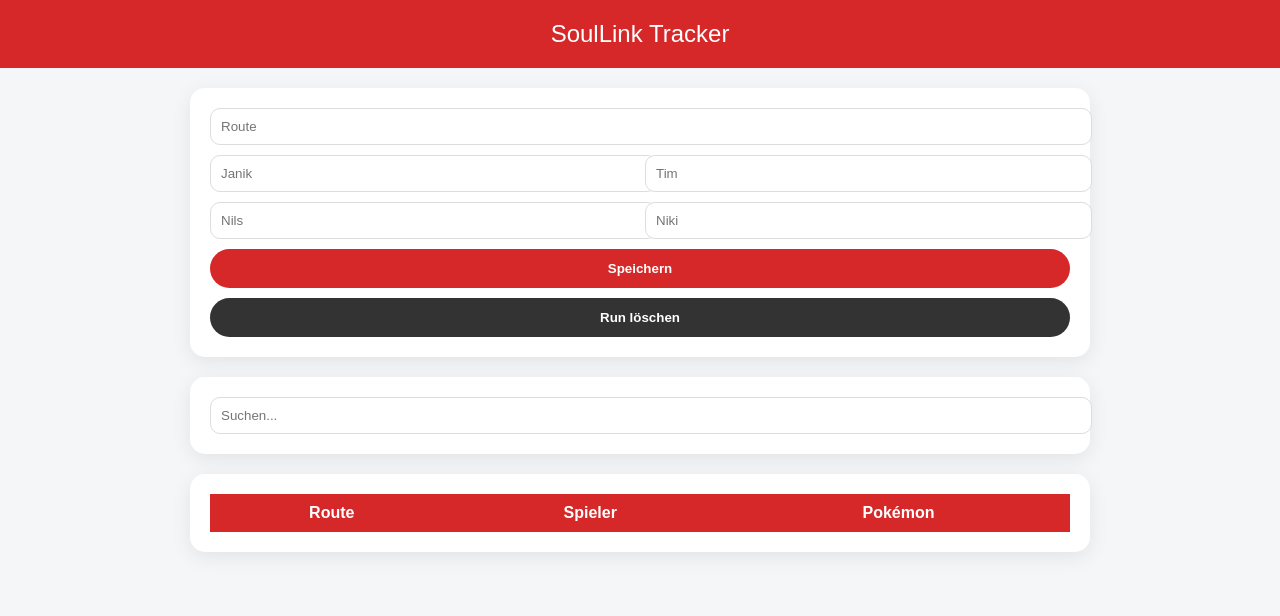
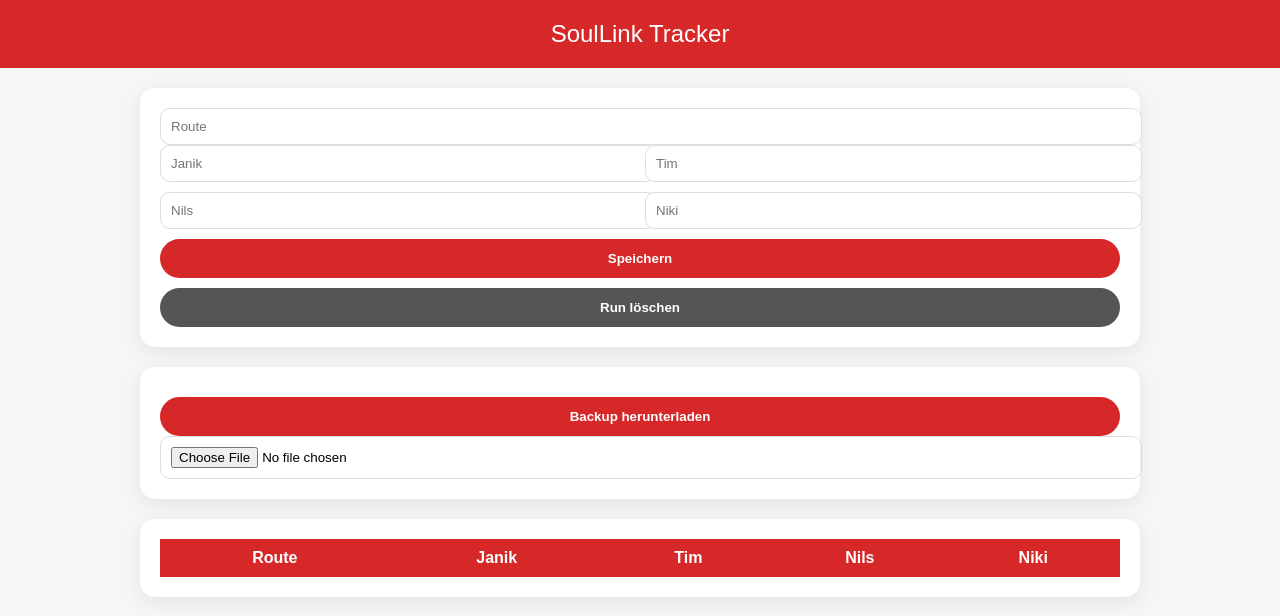
Before and after one commit to nkayy10/soullink-tracker, a website: page public/index.html in a window 1280 px wide. Drawn offline with Linux system fonts and the light colour scheme; no server answers.

Commit message:
Update index.html

```diff
--- a/public/index.html
+++ b/public/index.html
@@ -20,7 +20,7 @@ header {
 }
 
 .container {
-    max-width: 900px;
+    max-width: 1000px;
     margin: auto;
     padding: 20px;
 }
@@ -46,10 +46,6 @@ input {
     width: 100%;
 }
 
-#route {
-    margin-bottom: 10px;
-}
-
 button {
     margin-top: 10px;
     background: #d62828;
@@ -66,12 +62,12 @@ button:hover {
     background: #a61c1c;
 }
 
-.reset-btn {
-    background: #333;
+.secondary {
+    background: #555;
 }
 
-.reset-btn:hover {
-    background: black;
+.secondary:hover {
+    background: #333;
 }
 
 table {
@@ -88,13 +84,14 @@ th {
 td {
     padding: 10px;
     border-bottom: 1px solid #eee;
+    text-align: center;
 }
 
 tr:hover {
     background: #f9f9f9;
 }
 
-/* Popup */
+/* Modal */
 .modal {
     display: none;
     position: fixed;
@@ -120,6 +117,7 @@ tr:hover {
 
 <div class="container">
 
+<!-- Eingabe -->
 <div class="card">
     <input id="route" placeholder="Route">
 
@@ -131,20 +129,25 @@ tr:hover {
     </div>
 
     <button onclick="send()">Speichern</button>
-    <button class="reset-btn" onclick="openModal()">Run löschen</button>
+    <button class="secondary" onclick="openModal()">Run löschen</button>
 </div>
 
+<!-- Backup -->
 <div class="card">
-    <input id="search" placeholder="Suchen..." oninput="loadData()">
+    <button onclick="downloadData()">Backup herunterladen</button>
+    <input type="file" onchange="uploadData(event)">
 </div>
 
+<!-- Tabelle -->
 <div class="card">
     <table>
         <thead>
             <tr>
                 <th>Route</th>
-                <th>Spieler</th>
-                <th>Pokémon</th>
+                <th>Janik</th>
+                <th>Tim</th>
+                <th>Nils</th>
+                <th>Niki</th>
             </tr>
         </thead>
         <tbody id="tableBody"></tbody>
@@ -153,7 +156,7 @@ tr:hover {
 
 </div>
 
-<!-- Popup -->
+<!-- Modal -->
 <div id="modal" class="modal">
     <div class="modal-content">
         <p>"gugugaga" eingeben zum Löschen</p>
@@ -185,36 +188,48 @@ function send() {
         });
     });
 
-    setTimeout(loadData, 300);
+    setTimeout(loadData, 200);
 }
 
+// Gruppieren nach Route
 async function loadData() {
     const res = await fetch("/data");
     const data = await res.json();
 
-    const search = document.getElementById("search").value.toLowerCase();
+    const grouped = {};
+
+    data.forEach(e => {
+        if (!grouped[e.location]) {
+            grouped[e.location] = {
+                Janik: "",
+                Tim: "",
+                Nils: "",
+                Niki: ""
+            };
+        }
+
+        grouped[e.location][e.player] = e.pokemonName;
+    });
 
     const table = document.getElementById("tableBody");
     table.innerHTML = "";
 
-    data
-    .filter(e =>
-        e.location.toLowerCase().includes(search) ||
-        e.player.toLowerCase().includes(search) ||
-        e.pokemonName.toLowerCase().includes(search)
-    )
-    .reverse()
-    .forEach(e => {
+    Object.keys(grouped).reverse().forEach(route => {
         const row = document.createElement("tr");
+
         row.innerHTML = `
-            <td>${e.location}</td>
-            <td>${e.player}</td>
-            <td>${e.pokemonName}</td>
+            <td>${route}</td>
+            <td>${grouped[route].Janik}</td>
+            <td>${grouped[route].Tim}</td>
+            <td>${grouped[route].Nils}</td>
+            <td>${grouped[route].Niki}</td>
         `;
+
         table.appendChild(row);
     });
 }
 
+// Reset
 function openModal() {
     document.getElementById("modal").style.display = "block";
 }
@@ -224,16 +239,48 @@ function confirmReset() {
 
     if (text === "gugugaga") {
         fetch("/reset", { method: "DELETE" })
-        .then(res => res.json())
-        .then(data => {
-            if (data.success) {
-                document.getElementById("modal").style.display = "none";
-                loadData();
-            }
+        .then(() => {
+            document.getElementById("modal").style.display = "none";
+            loadData();
         });
     } else {
         alert("Falsches Wort");
     }
+}
+
+// Download
+function downloadData() {
+    fetch("/data")
+    .then(res => res.json())
+    .then(data => {
+        const blob = new Blob([JSON.stringify(data, null, 2)], { type: "application/json" });
+        const url = URL.createObjectURL(blob);
+
+        const a = document.createElement("a");
+        a.href = url;
+        a.download = "soullink-backup.json";
+        a.click();
+    });
+}
+
+// Upload
+function uploadData(event) {
+    const file = event.target.files[0];
+
+    if (!file) return;
+
+    const reader = new FileReader();
+    reader.onload = function(e) {
+        const json = JSON.parse(e.target.result);
+
+        fetch("/import", {
+            method: "POST",
+            headers: { "Content-Type": "application/json" },
+            body: JSON.stringify(json)
+        }).then(loadData);
+    };
+
+    reader.readAsText(file);
 }
 
 loadData();
```
